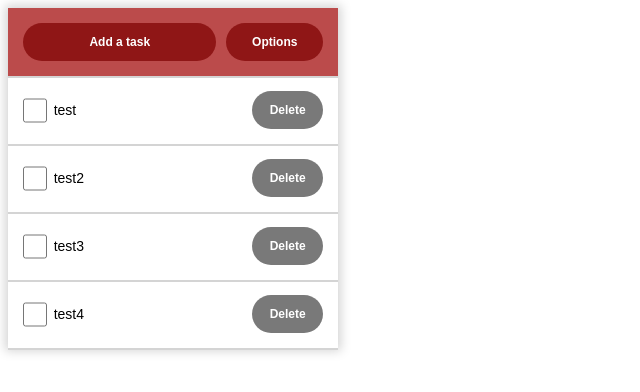
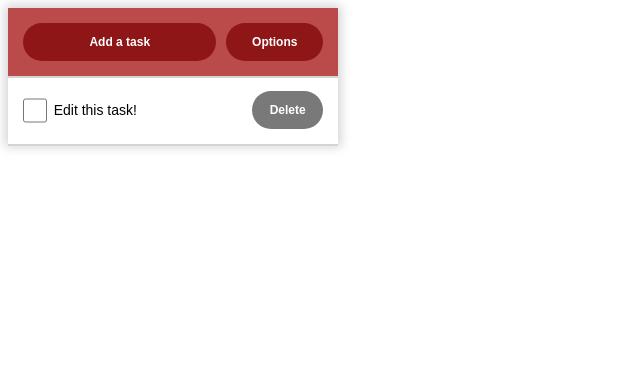
Before and after one commit to foolmonkey/todo-list, a React (Create React App) app in the folder todo-list/: page / in a window 1280 px wide. Shown: the top 392 px of the page, without its empty margins (0-640 px from the left). Built offline with nearby package versions, Linux system fonts and the light colour scheme.

Commit message:
Add controlled input for tasks

```diff
--- a/todo-list/src/App.js
+++ b/todo-list/src/App.js
@@ -6,11 +6,12 @@ class App extends React.Component {
   constructor(props) {
     super(props);
     this.state = {
-      tasks: ["test", "test2", "test3", "test4"],
+      tasks: ["Edit this task!"],
     };
 
     this.deleteTask = this.deleteTask.bind(this);
     this.addTask = this.addTask.bind(this);
+    this.handleInput = this.handleInput.bind(this);
   }
 
   deleteTask(key) {
@@ -27,10 +28,9 @@ class App extends React.Component {
     this.setState({ tasks: items });
   }
 
-  handleInput(key, value) {
+  handleInput(key, event) {
     let items = this.state.tasks;
-    items[key] = value;
-
+    items[key] = event.target.value;
     this.setState({ tasks: items });
   }
 
--- a/todo-list/src/Task.js
+++ b/todo-list/src/Task.js
@@ -11,9 +11,7 @@ class Task extends React.Component {
         <input className="complete" type="checkbox"></input>
         <input
           type="text"
-          onChange={(event) =>
-            this.props.handleInput(this.props.id, event.target.value)
-          }
+          onChange={(e) => this.props.handleInput(this.props.id, e)}
           value={this.props.value}
         ></input>
 
```
